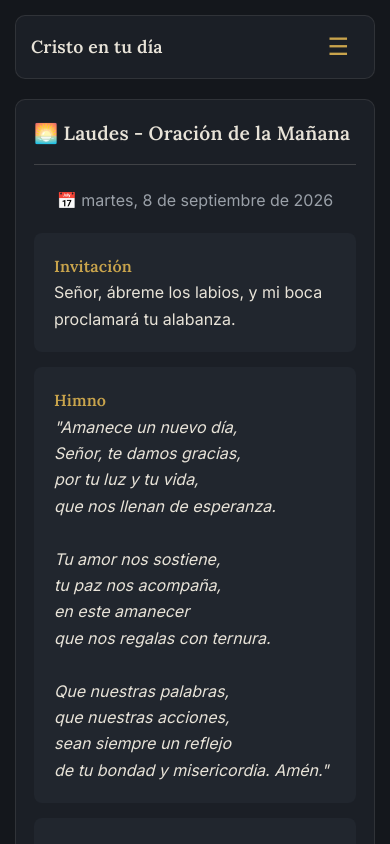
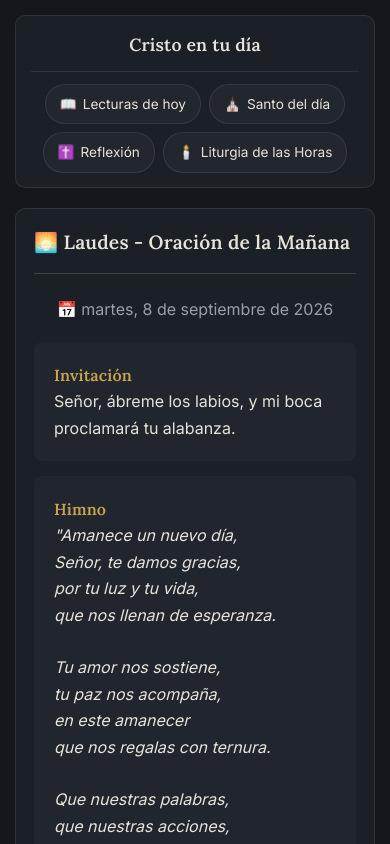
Before and after one commit to MatiasW380/liturgia-diaria, a Next.js app: page /laudes in a window 390 px wide. Shown: the top 844 px of the page. Built offline with nearby package versions, Linux system fonts and the light colour scheme.

Commit message:
Sacar menu hamburguesa: accesos siempre visibles en el header, tambien en mobile

```diff
--- a/components/Layout.js
+++ b/components/Layout.js
@@ -1,9 +1,6 @@
 import Link from 'next/link';
-import { useState } from 'react';
 
 export default function Layout({ children }) {
-  const [menuAbierto, setMenuAbierto] = useState(false);
-
   const opciones = [
     { icono: '📖', nombre: 'Lecturas de hoy', ruta: '/evangelio' },
     { icono: '⛪', nombre: 'Santo del día', ruta: '/santo' },
@@ -13,21 +10,14 @@ export default function Layout({ children }) {
 
   return (
     <div style={{ maxWidth: '1200px', margin: '0 auto', padding: '0 15px' }}>
-      {/* Encabezado con menú */}
+      {/* Encabezado */}
       <header style={{
         backgroundColor: '#1b1f26',
         border: '1px solid rgba(232, 227, 216, 0.10)',
         color: '#e8e3d8',
-        padding: '12px 15px',
+        padding: '14px 15px',
         borderRadius: '10px',
         marginTop: '15px',
-        position: 'relative'
-      }}>
-        <div style={{
-          display: 'flex',
-          justifyContent: 'space-between',
-          alignItems: 'center',
-          flexWrap: 'wrap'
       }}>
         <Link href="/" style={{ textDecoration: 'none', color: '#e8e3d8' }}>
           <h1 style={{
@@ -35,52 +25,39 @@ export default function Layout({ children }) {
             fontWeight: 600,
             fontSize: 'clamp(1.1rem, 4vw, 1.6rem)',
             margin: 0,
+            textAlign: 'center',
             cursor: 'pointer'
           }}>
             Cristo en tu día
           </h1>
         </Link>
 
-          {/* Botón menú hamburguesa (móvil) */}
-          <button
-            onClick={() => setMenuAbierto(!menuAbierto)}
-            style={{
-              background: 'none',
-              border: 'none',
-              color: '#c9a44c',
-              fontSize: 'clamp(1.5rem, 5vw, 2rem)',
-              cursor: 'pointer',
-              padding: '5px 10px',
-              touchAction: 'manipulation'
-            }}
-            aria-label="Menú"
-          >
-            ☰
-          </button>
-        </div>
-
-        {/* Menú de navegación */}
-        <nav style={{
-          display: menuAbierto ? 'block' : 'none',
+        {/* Accesos, siempre visibles, sin menú oculto */}
+        <nav className="nav-links" style={{
+          display: 'flex',
+          flexWrap: 'wrap',
+          justifyContent: 'center',
+          gap: '8px',
           marginTop: '12px',
           paddingTop: '12px',
           borderTop: '1px solid rgba(232, 227, 216, 0.10)'
         }}>
           {opciones.map((opcion) => (
-            <Link key={opcion.ruta} href={opcion.ruta}>
-              <div style={{
-                padding: '12px 15px',
-                margin: '4px 0',
+            <Link key={opcion.ruta} href={opcion.ruta} style={{ textDecoration: 'none' }}>
+              <div className="nav-item" style={{
+                padding: '8px 14px',
                 backgroundColor: 'rgba(232, 227, 216, 0.04)',
-                border: '1px solid transparent',
-                borderRadius: '8px',
+                border: '1px solid rgba(232, 227, 216, 0.10)',
+                borderRadius: '20px',
                 cursor: 'pointer',
                 transition: 'background-color 0.2s, border-color 0.2s',
                 touchAction: 'manipulation',
-                fontSize: 'clamp(0.95rem, 2.5vw, 1.05rem)',
-                fontFamily: "'Inter', sans-serif"
+                fontSize: '0.85rem',
+                whiteSpace: 'nowrap',
+                fontFamily: "'Inter', sans-serif",
+                color: '#e8e3d8'
               }}>
-                <span style={{ marginRight: '8px' }}>{opcion.icono}</span>{opcion.nombre}
+                <span style={{ marginRight: '6px' }}>{opcion.icono}</span>{opcion.nombre}
               </div>
             </Link>
           ))}
@@ -106,45 +83,20 @@ export default function Layout({ children }) {
         </p>
       </footer>
 
-      {/* Estilos responsive */}
       <style jsx>{`
         @media (min-width: 768px) {
-          header {
-            padding: 15px 25px !important;
-          }
-          button {
-            display: none !important;
-          }
-          nav {
-            display: flex !important;
-            gap: 8px !important;
-            margin-top: 10px !important;
-            padding-top: 10px !important;
-            border-top: 1px solid rgba(232, 227, 216, 0.10) !important;
-          }
-          nav div {
-            flex: 1;
-            text-align: center;
-            padding: 10px 5px !important;
-            margin: 0 !important;
-          }
-        }
-        @media (min-width: 1024px) {
-          header {
-            padding: 18px 30px !important;
-          }
-          nav {
-            gap: 12px !important;
+          header h1 {
+            text-align: left !important;
           }
         }
         @media (hover: hover) {
-          nav div:hover {
+          :global(.nav-item):hover {
             background-color: rgba(201, 164, 76, 0.10) !important;
             border-color: rgba(201, 164, 76, 0.35) !important;
           }
         }
         @media (hover: none) {
-          nav div:active {
+          :global(.nav-item):active {
             background-color: rgba(201, 164, 76, 0.15) !important;
           }
         }
```
Lines whose indentation alone changed are shown as unchanged.
